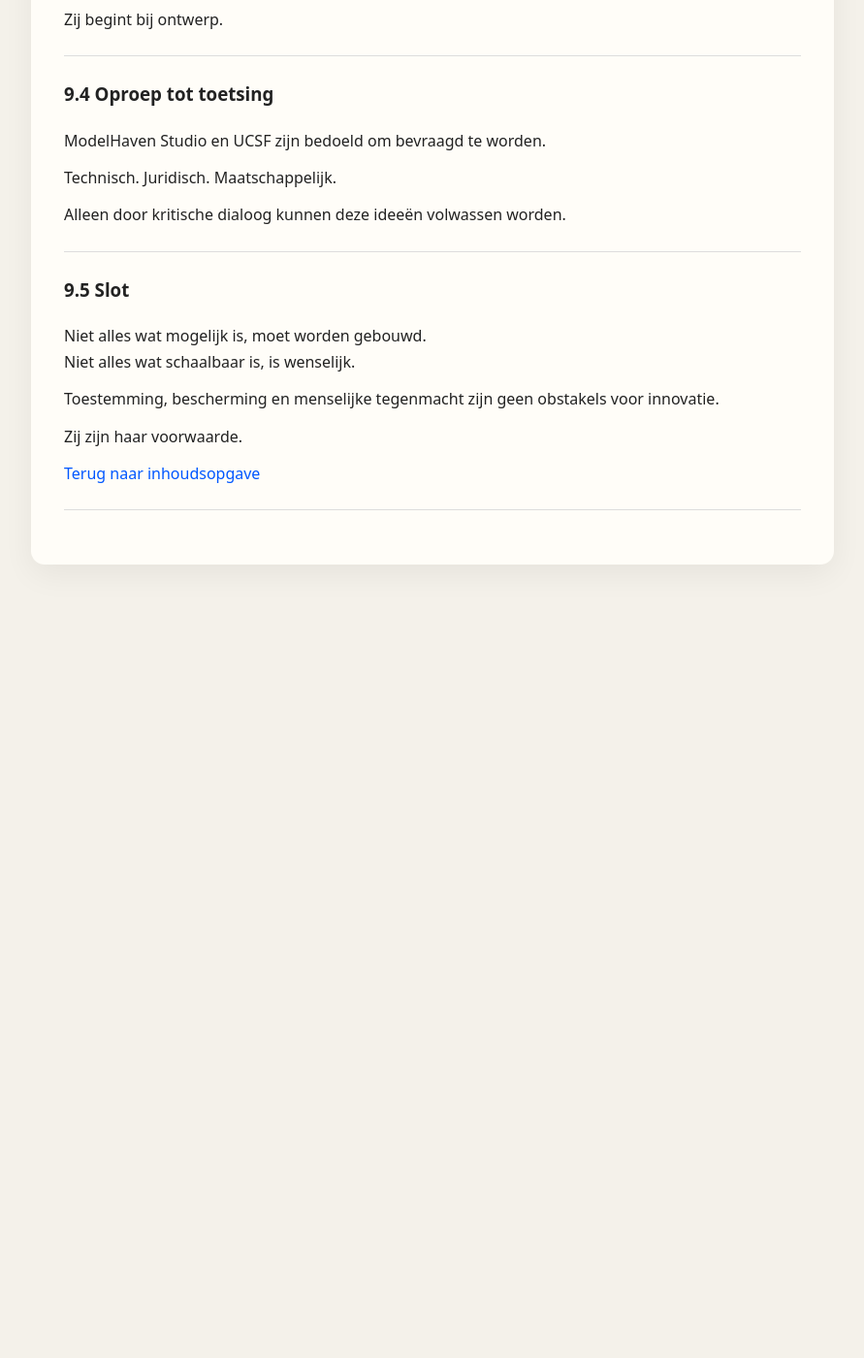
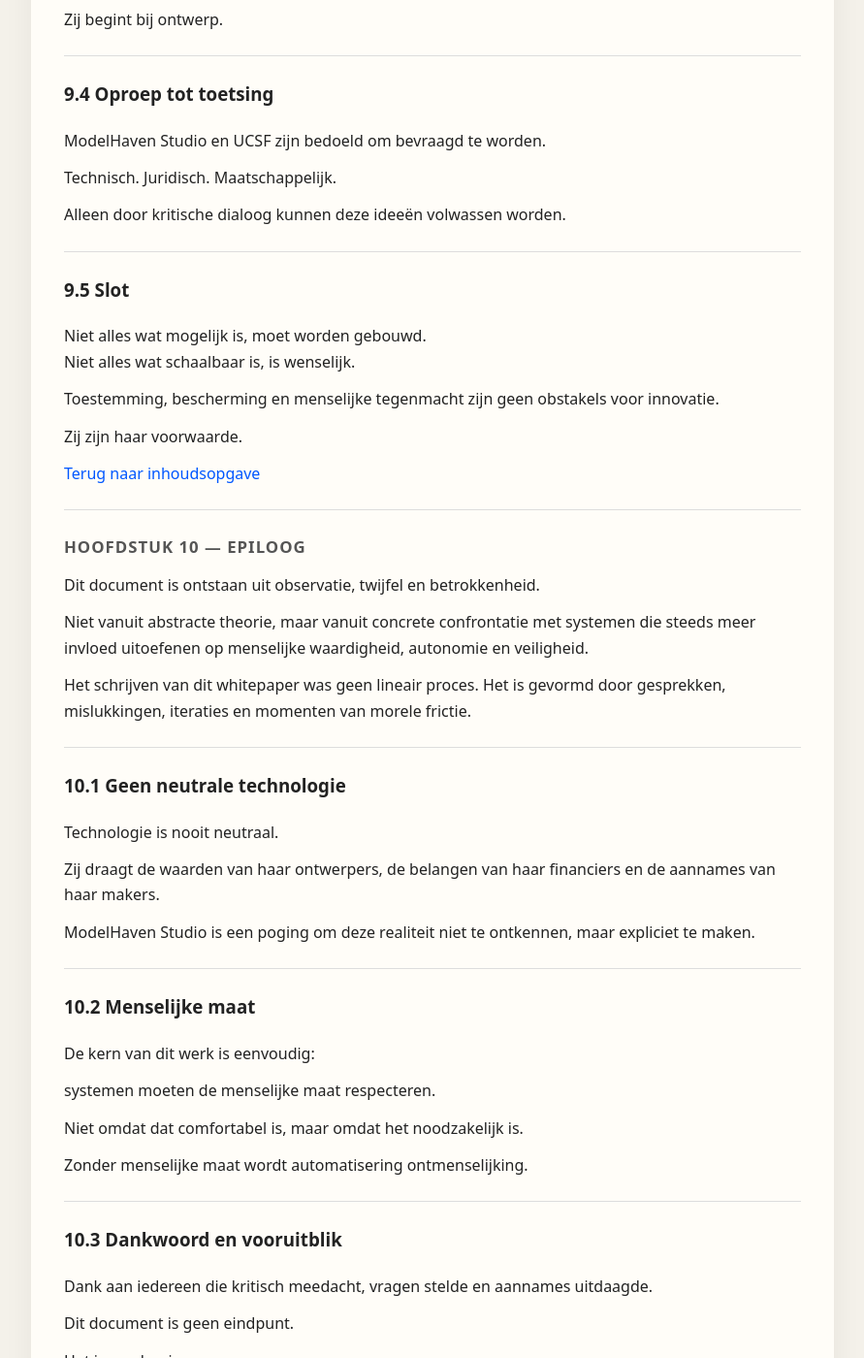
Before and after one commit to MartijnBruzzese/ModelHaven-Studio, a Jekyll site: the page built from WHITE_PAPERS/NL/MODELHAVEN_STUDIO_WHITE_PAPER_NL_v1.0.md, in a window 1280 px wide and 1400 px high, scrolled down 30505 px. Shown: the whole window at 97% size, without its empty margins (194-1085 px from the left). Built offline with Jekyll 4.4.1, drawn with Linux system fonts in a browser that asks for light colours; before the commit the page ends 31135 px from its top, so only the background shows below that; some of the changed text lies outside the part shown.

Commit message:
Update MODELHAVEN_STUDIO_WHITE_PAPER_NL_v1.0.md

```diff
--- a/WHITE_PAPERS/NL/MODELHAVEN_STUDIO_WHITE_PAPER_NL_v1.0.md
+++ b/WHITE_PAPERS/NL/MODELHAVEN_STUDIO_WHITE_PAPER_NL_v1.0.md
@@ -1238,3 +1238,60 @@
 [Terug naar inhoudsopgave](#inhoudsopgave)
 
 ---
+
+<a id="h10"></a>
+## Hoofdstuk 10 — Epiloog
+
+Dit document is ontstaan uit observatie, twijfel en betrokkenheid.
+
+Niet vanuit abstracte theorie, maar vanuit concrete confrontatie met systemen die steeds meer invloed uitoefenen op menselijke waardigheid, autonomie en veiligheid.
+
+Het schrijven van dit whitepaper was geen lineair proces. Het is gevormd door gesprekken, mislukkingen, iteraties en momenten van morele frictie.
+
+---
+
+### 10.1 Geen neutrale technologie
+
+Technologie is nooit neutraal.
+
+Zij draagt de waarden van haar ontwerpers, de belangen van haar financiers en de aannames van haar makers.
+
+ModelHaven Studio is een poging om deze realiteit niet te ontkennen, maar expliciet te maken.
+
+---
+
+### 10.2 Menselijke maat
+
+De kern van dit werk is eenvoudig:
+
+systemen moeten de menselijke maat respecteren.
+
+Niet omdat dat comfortabel is, maar omdat het noodzakelijk is.
+
+Zonder menselijke maat wordt automatisering ontmenselijking.
+
+---
+
+### 10.3 Dankwoord en vooruitblik
+
+Dank aan iedereen die kritisch meedacht, vragen stelde en aannames uitdaagde.
+
+Dit document is geen eindpunt.
+
+Het is een begin.
+
+---
+
+### 10.4 Epiloog
+
+Wat hier is beschreven, is geen perfect systeem.
+
+Het is een uitnodiging om anders te ontwerpen.
+
+Met aandacht.
+Met twijfel.
+Met verantwoordelijkheid.
+
+[Terug naar inhoudsopgave](#inhoudsopgave)
+
+---
```
